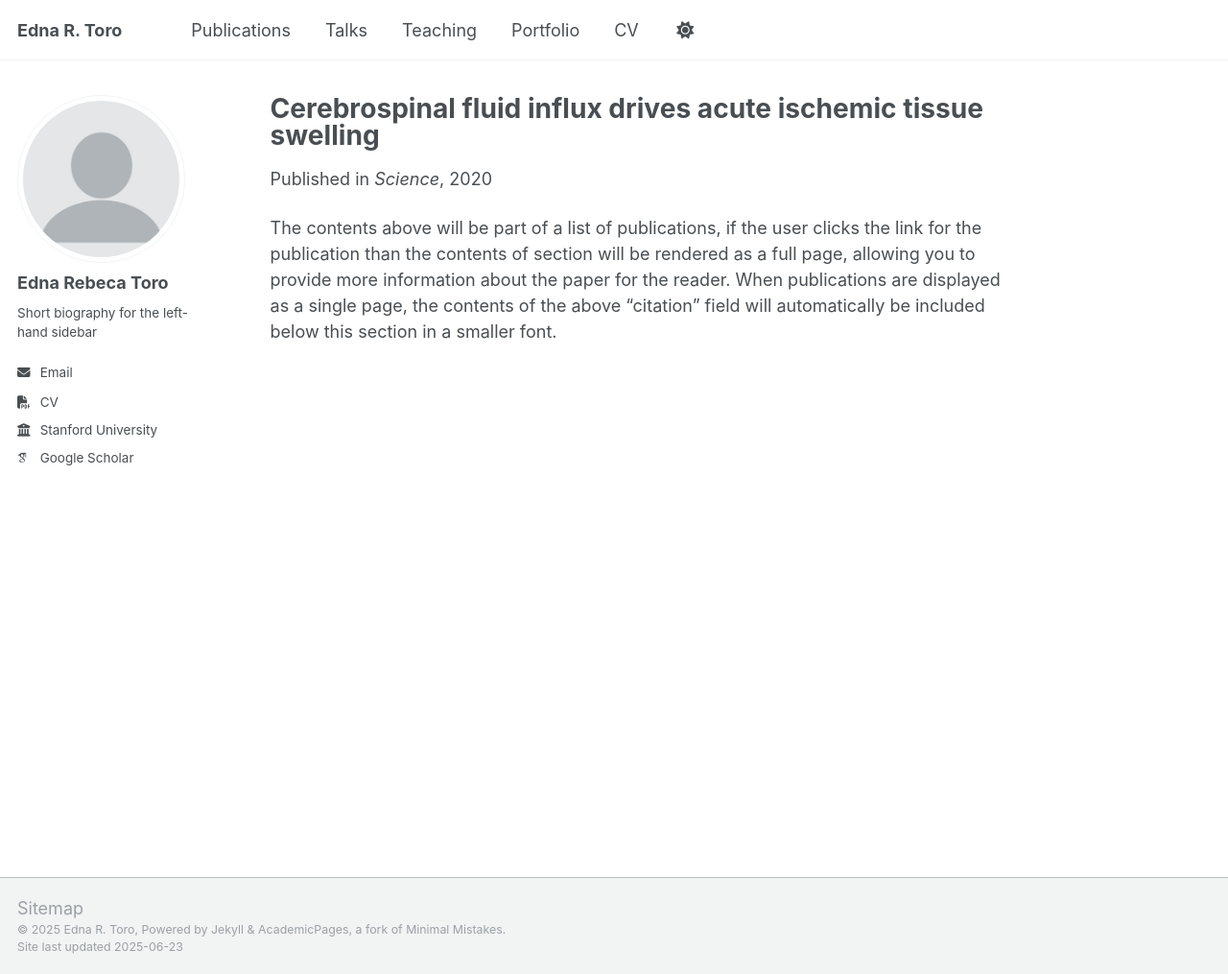
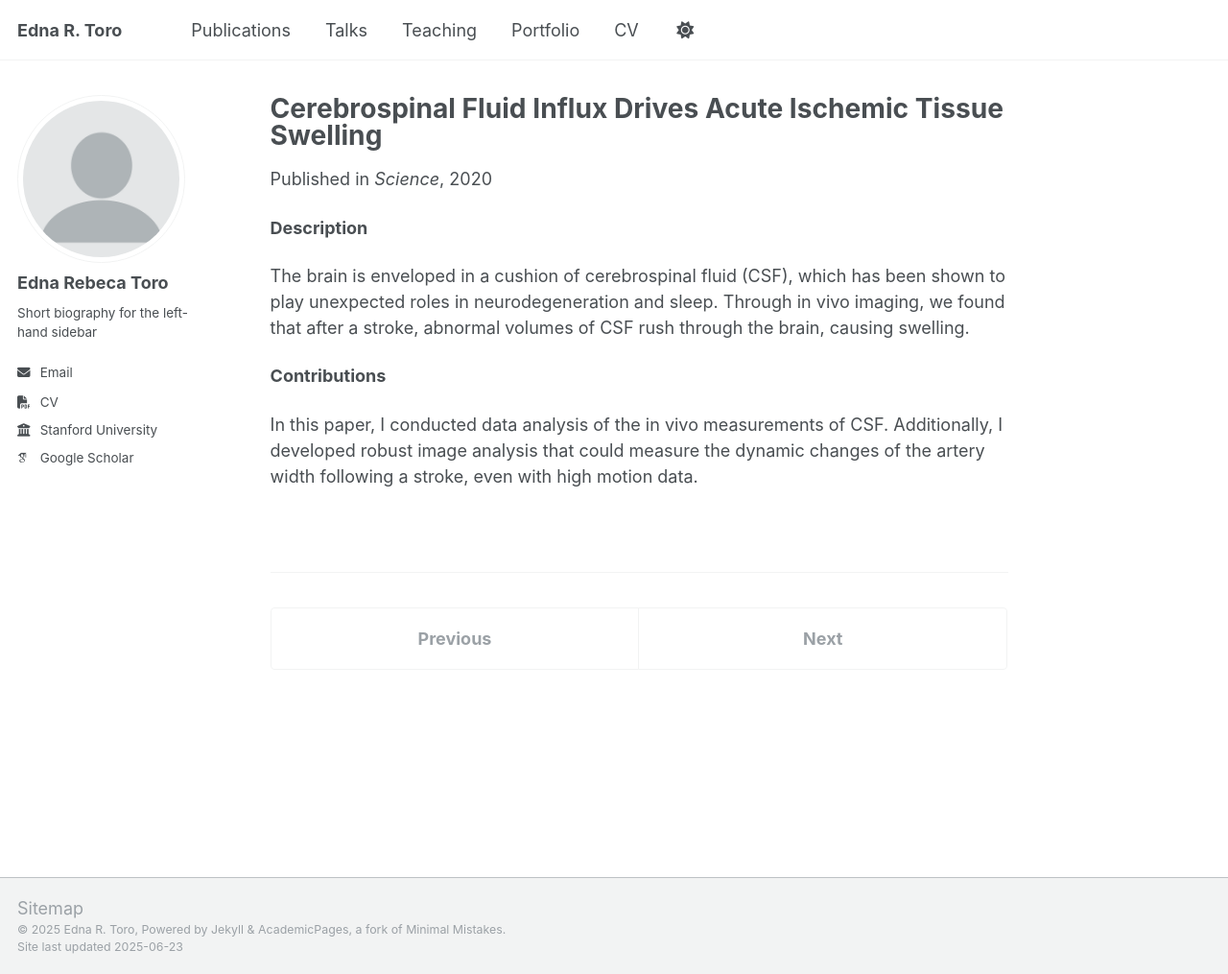
Before and after one commit to etorogar/etorogar.github.io, a Jekyll site: the page built from _publications/2020-01-30-cerebrospinal-fluid.md, in a window 1280 px wide and 1015 px high. Shown: the whole window at 96% size. Built offline with Jekyll 4.4.1, drawn with Linux system fonts in a browser that asks for light colours; some web fonts are replaced.

Commit message:
add publications and portofolio

```diff
--- a/_pages/publications.html
+++ b/_pages/publications.html
@@ -6,7 +6,7 @@ author_profile: true
 ---
 
 {% if site.author.googlescholar %}
-  <div class="wordwrap">You can also find my articles on <a href="{{site.author.googlescholar}}">my Google Scholar profile</a>.</div>
+  <div class="wordwrap">Please find below a few selected publications. You can also find a complete list of my articles on <a href="{{site.author.googlescholar}}">my Google Scholar profile</a>.</div>
 {% endif %}
 
 {% include base_path %}
--- a/_publications/2020-01-30-cerebrospinal-fluid.md
+++ b/_publications/2020-01-30-cerebrospinal-fluid.md
@@ -1,19 +1,25 @@
 ---
-title: "Cerebrospinal fluid influx drives acute ischemic tissue swelling"
+title: "Cerebrospinal Fluid Influx Drives Acute Ischemic Tissue Swelling"
 collection: publications
 category: manuscripts
 permalink: /publication/2020-01-30-cerebrospinal-fluid
-excerpt: 'test'
+excerpt: "<img src='/images/publications/2020-01-30-cerebrospinal-fluid.gif' width='600'><br/>
+The brain is enveloped in a cushion of cerebrospinal fluid (CSF), which has been shown to
+play unexpected roles in neurodegeneration and sleep. Through in vivo imaging, we found that after
+a stroke, abnormal volumes of CSF rush through the brain, causing swelling."
 date: 2020-01-30
 venue: 'Science'
-# slidesurl: 'http://academicpages.github.io/files/slides1.pdf'
 paperurl: 'https://www.science.org/doi/full/10.1126/science.aax7171'
-# bibtexurl: 'http://academicpages.github.io/files/bibtex1.bib'
-# citation: 'Your Name, You. (2009). &quot;Paper Title Number 1.&quot; <i>Journal 1</i>. 1(1).'
 ---
 
-The contents above will be part of a list of publications, if the user clicks the link for the
-publication than the contents of section will be rendered as a full page, allowing you to provide
-more information about the paper for the reader. When publications are displayed as a single page,
-the contents of the above "citation" field will automatically be included below this section in a
-smaller font.
+**Description**
+
+The brain is enveloped in a cushion of cerebrospinal fluid (CSF), which has been shown to play
+unexpected roles in neurodegeneration and sleep. Through in vivo imaging, we found that after a
+stroke, abnormal volumes of CSF rush through the brain, causing swelling.
+
+**Contributions**
+
+In this paper, I conducted data analysis of the in vivo measurements of CSF. Additionally, I
+developed robust image analysis that could measure the dynamic changes of the artery width
+following a stroke, even with high motion data.
```
Also changed, not shown: _portfolio/2018-01-01-race-car.md (deleted, +0 -8 lines), _portfolio/2019-1-baja.md (added, +15 -0 lines), _portfolio/2019-2-senior.md (added, +14 -0 lines), _publications/2021-09-28-cerebrospinal-fluid.md (added, +28 -0 lines), _publications/2023-02-11-flame-stabilization.md (added, +24 -0 lines), _publications/2023-06-08-combustion-amonia.md (added, +23 -0 lines), _publications/2023-09-01-matrix-combustion.md (added, +28 -0 lines), _publications/2024-01-03-pressure-cell.md (added, +27 -0 lines), images/publications/2023-06-08-combustion-amonia.jpg (added), images/publications/2023-09-01-matrix-combustion.jpg (added), 5 other files.
